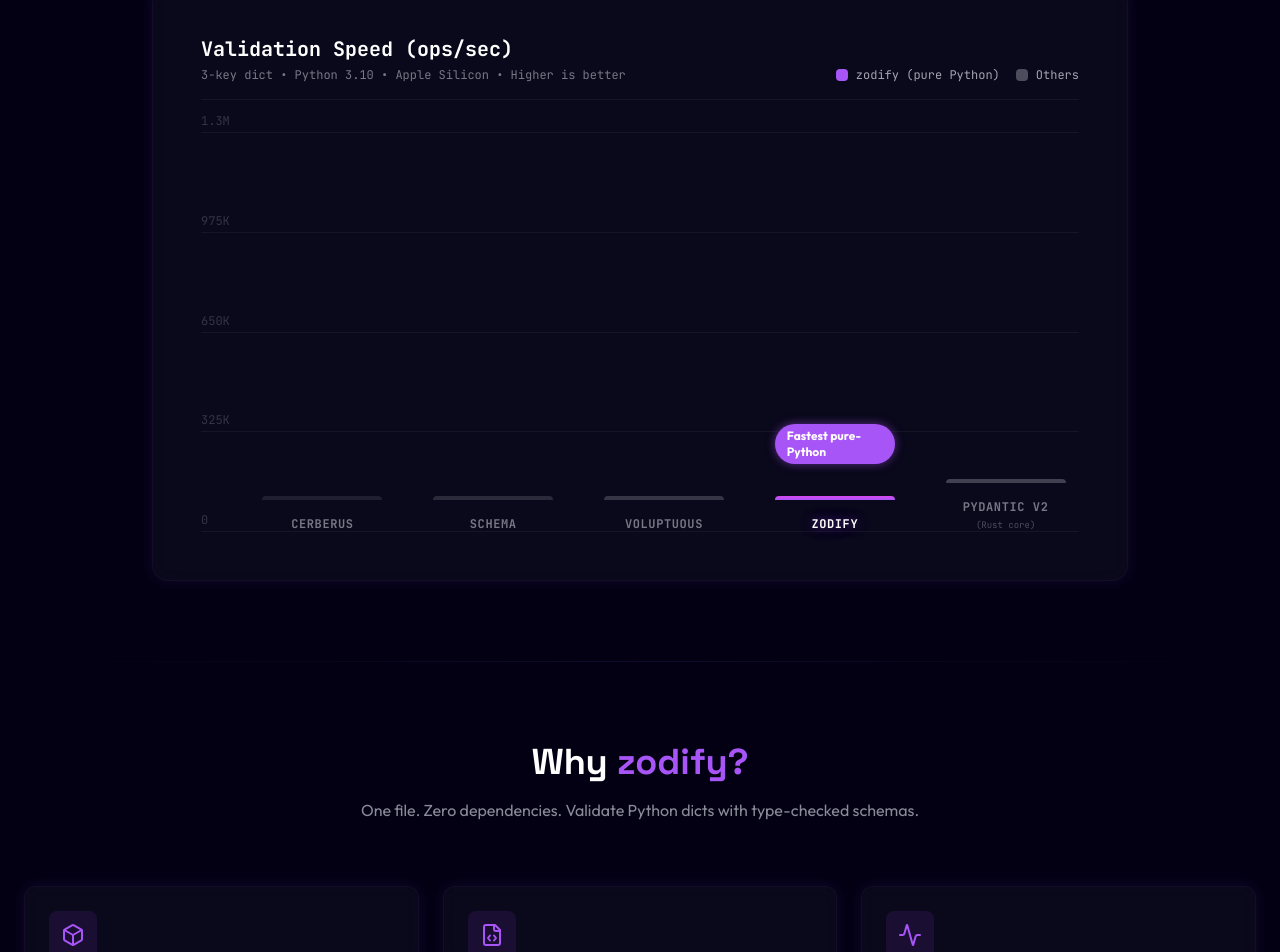
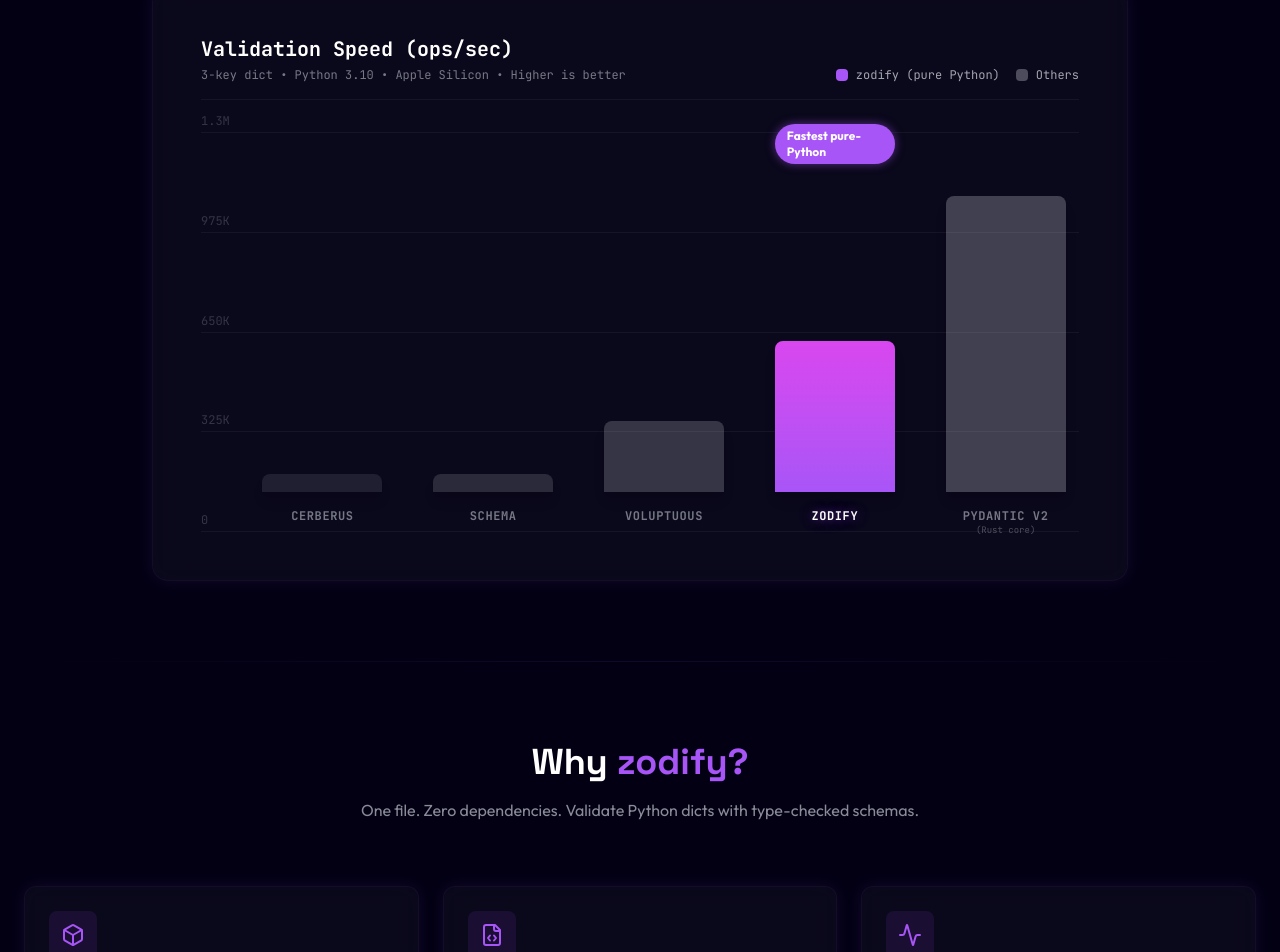
Before and after one commit to junyoung2015/zodify, a React (Vite) app in the folder site/: page / in a window 1280 px wide. Shown: the part 1232-2184 px from the top of the page. Built offline with nearby package versions, Linux system fonts and the light colour scheme.

Commit message:
fix(site): enhance benchmark chart with dynamic bar heights and fixed label area

```diff
--- a/site/src/pages/HomePage.tsx
+++ b/site/src/pages/HomePage.tsx
@@ -33,6 +33,8 @@
 ];
 
 const maxValue = 1300000;
+const BAR_AREA_PX = 320; // pixel height reserved for bars (within 360px row)
+const MIN_BAR_PX = 18; // visual floor so tiny values are still visible bars
 
 export function HomePage() {
   const [copied, setCopied] = useState(false);
@@ -333,10 +335,15 @@
             </div>
 
             <div className='relative z-10 flex justify-around items-end h-[360px] pl-6 md:pl-12 gap-1 md:gap-6'>
-              {benchmarks.map((bench, index) => (
+              {benchmarks.map((bench, index) => {
+                const barPx = Math.max(
+                  MIN_BAR_PX,
+                  Math.round((bench.value / maxValue) * BAR_AREA_PX)
+                );
+                return (
                   <div
                     key={bench.name}
-                  className='flex flex-col items-center w-full max-w-[120px] group relative'
+                    className='flex flex-col items-center justify-end w-full max-w-[120px] h-full group relative'
                   >
                     {bench.name === "zodify" && (
                       <motion.div
@@ -357,30 +364,32 @@
 
                     <motion.div
                       initial={{ height: 0 }}
-                    whileInView={{
-                      height: `${(bench.value / maxValue) * 100}%`,
-                    }}
+                      whileInView={{ height: barPx }}
                       viewport={{ once: true }}
                       transition={{ duration: 1, delay: index * 0.15 }}
-                    className={`w-full ${bench.color} rounded-t-lg relative min-h-[4px] group-hover:brightness-110 transition-all shadow-lg`}
+                      className={`w-full ${bench.color} rounded-t-lg relative group-hover:brightness-110 transition-all shadow-lg`}
                     >
                       {bench.name === "zodify" && (
                         <div className='absolute inset-0 bg-white/10 opacity-0 group-hover:opacity-100 transition-opacity'></div>
                       )}
                     </motion.div>
 
+                    {/* Fixed-height label area so all columns share the same baseline */}
+                    <div className='h-10 flex flex-col items-center justify-start'>
                       <div
                         className={`mt-4 font-mono font-bold text-xs tracking-wider uppercase ${bench.name === "zodify" ? "text-white text-glow" : "text-cyber-text/50"}`}
                       >
                         {bench.name}
                       </div>
                       {bench.name === "pydantic v2" && (
-                    <div className='text-[9px] font-mono text-cyber-text/30 mt-1'>
+                        <div className='text-[9px] font-mono text-cyber-text/30'>
                           (Rust core)
                         </div>
                       )}
                     </div>
-              ))}
+                  </div>
+                );
+              })}
             </div>
           </div>
         </motion.div>
```
Lines whose indentation alone changed are shown as unchanged.
